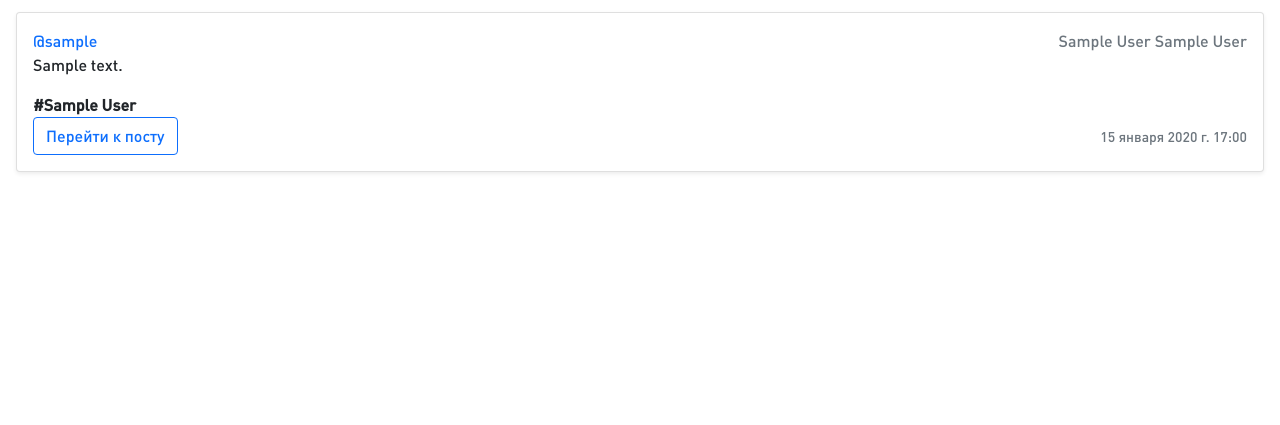
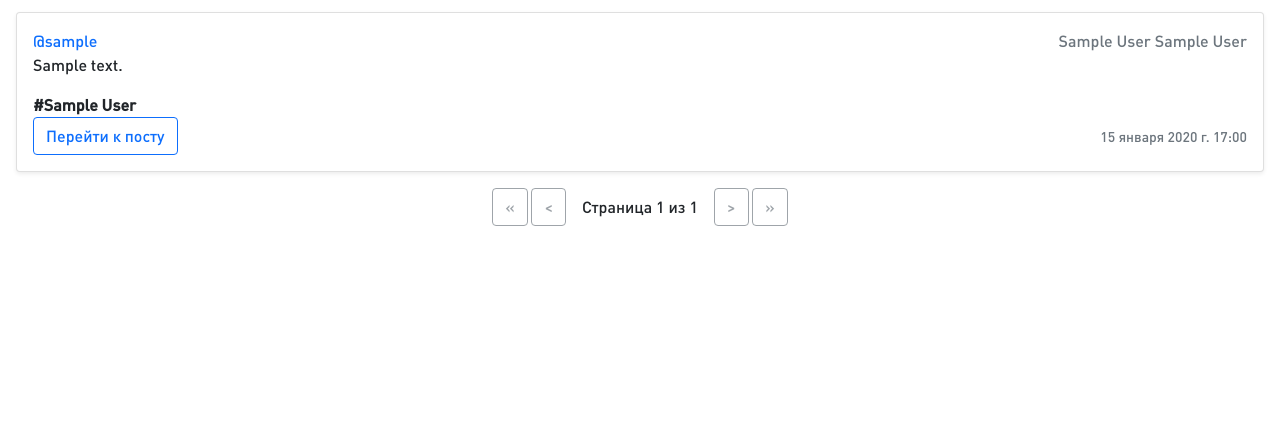
Before and after one commit to vanya909/Blog-SFU, a Django app: page /posts/group/ in a window 1280 px wide. Shown: the part 62-487 px from the top of the page. Run offline with Django 4.2, Linux system fonts and the light colour scheme; a user stored in the database is signed in; tables that the repository leaves empty hold one stand-in row (values such as "Sample post").

Commit message:
Add pagination

```diff
--- a/blog_sfu_proj/settings.py
+++ b/blog_sfu_proj/settings.py
@@ -137,3 +137,5 @@ STATIC_ROOT = BASE_DIR/'static-media'
 DEFAULT_AUTO_FIELD = 'django.db.models.BigAutoField'
 
 LOGIN_REDIRECT_URL = 'index'
+
+MAX_POSTS_PER_PAGE = 5
--- a/pages/urls.py
+++ b/pages/urls.py
@@ -1,7 +1,7 @@
 from django.urls import path
-from .views import IndexPageView
+from .views import index_view
 
 
 urlpatterns = [
-    path('', IndexPageView.as_view(), name='index'),
+    path('', index_view, name='index'),
 ]
--- a/posts/static/posts/posts.css
+++ b/posts/static/posts/posts.css
@@ -14,3 +14,12 @@
     align-items: center;
     display: flex;
 }
+.paginator {
+    align-items: center;
+    display: flex;
+    justify-content: center;
+}
+.current {
+    margin-left: 1rem;
+    margin-right: 1rem;
+}
--- a/posts/templates/posts/posts_list.html
+++ b/posts/templates/posts/posts_list.html
@@ -1,13 +1,46 @@
 {% extends 'base.html' %}
+{% load static %}
 
 {% block title %}{% endblock title %}
 
 {% block content %}
-  {% if posts %}
+    <link rel="stylesheet" href="{% static 'posts/posts.css' %}">
+    {% if posts %}
         {% for post in posts %}
             {% include 'posts/post_item.html' with post=post %}
         {% endfor %}
+
+        <div class="paginator">
+            {% if posts.has_previous %}
+                <div>
+                <a class="btn btn-outline-primary" href="?page=1">&laquo;</a>
+                <a class="btn btn-outline-primary" href="?page={{ posts.previous_page_number }}">&lt;</a>
+                </div>
+            {% else %}
+                <div>
+                <a class="btn btn-outline-secondary disabled" href="">&laquo;</a>
+                <a class="btn btn-outline-secondary disabled" href="">&lt;</a>
+                </div>
+            {% endif %}
+
+            <span class="current">
+                Страница {{ posts.number }} из {{ posts.paginator.num_pages }}
+            </span>
+
+            {% if posts.has_next %}
+                <div>
+                <a class="btn btn-outline-primary" href="?page={{ posts.next_page_number }}">&gt;</a>
+                <a class="btn btn-outline-primary" href="?page={{ posts.paginator.num_pages }}">&raquo;</a>
+                </div>
+            {% else %}
+                <div>
+                <a class="btn btn-outline-secondary disabled" href="">&gt;</a>
+                <a class="btn btn-outline-secondary disabled" href="">&raquo;</a>
+                </div>
+            {% endif %}
+        </div>
     {% else %}
         Пока нет постов. Вы можете исправить это.
     {% endif %}
+
 {% endblock content %}
--- a/posts/views.py
+++ b/posts/views.py
@@ -1,6 +1,8 @@
+from django.core.paginator import Paginator
 from django.shortcuts import render, redirect, get_object_or_404
 from django.contrib.auth.decorators import login_required
 from django.http import HttpResponseNotFound
+from django.conf import settings
 
 from .models import Post
 from .forms import PostCreationForm, CommentCreationForm
@@ -16,7 +18,13 @@ def post_detail_view(request, pk):
 @login_required(login_url='/users/login/')
 def study_group_posts_view(request):
     user = request.user
-    posts = Post.objects.filter(only_for_group=True, author__group=user.group)
+
+    posts = get_objects_on_page(
+        request=request,
+        all_objects_list=Post.objects.filter(only_for_group=True, author__group=user.group),
+        page_capacity=settings.MAX_POSTS_PER_PAGE
+    )
+
     context = {
         'user': user,
         'posts': posts,
@@ -28,7 +36,13 @@ def study_group_posts_view(request):
 def subscriptions_posts_view(request):
     user = request.user
     posts_ids = [post.id for subscription in user.following.all() for post in subscription.author.posts.all()]
-    posts = Post.objects.filter(id__in=posts_ids).order_by('-pub_date')
+
+    posts = get_objects_on_page(
+        request=request,
+        all_objects_list=Post.objects.filter(id__in=posts_ids).order_by('-pub_date'),
+        page_capacity=settings.MAX_POSTS_PER_PAGE
+    )
+
     context = {
         'user': user,
         'posts': posts,
@@ -92,3 +106,8 @@ def comment_create_view(request, post_pk):
     form = CommentCreationForm()
     context = {'form': form}
     return render(request, 'posts/comment_create.html', context)
+
+
+def get_objects_on_page(request, all_objects_list, page_capacity):
+    paginator = Paginator(all_objects_list, page_capacity)
+    return paginator.get_page(request.GET.get('page'))
```
Also changed, not shown: pages/views.py (+11 -8 lines).
